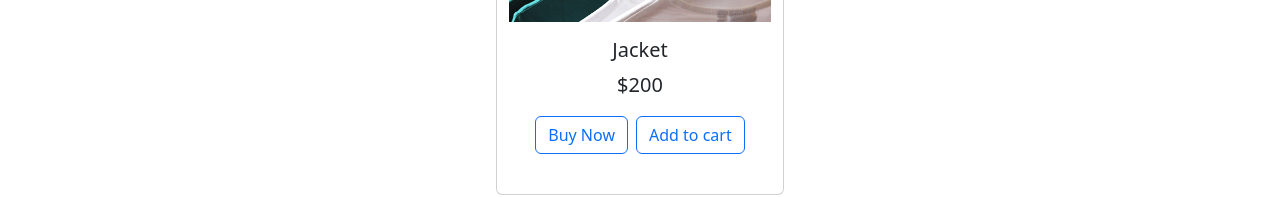
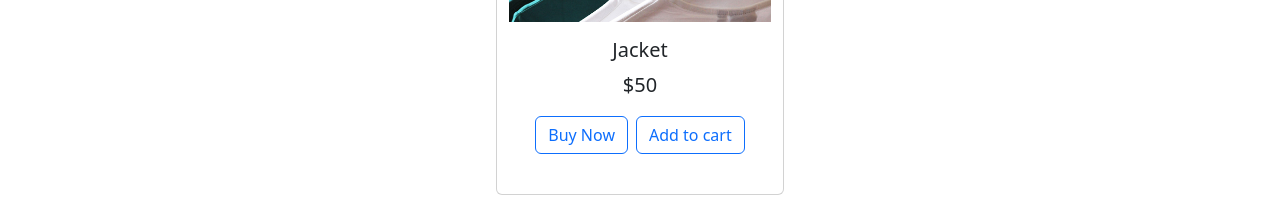
Before and after one commit to shahanapt/E-commerce, a React (Create React App) app: page /singleproduct in a window 1280 px wide. Shown: the part 480-677 px from the top of the page. Built offline with nearby package versions, Linux system fonts and the light colour scheme.

Commit message:
next commit

```diff
--- a/src/components/Product.jsx
+++ b/src/components/Product.jsx
@@ -19,7 +19,7 @@ function Product() {
             <img class="card-img-top" src={common} alt="" />
             <div class="card-body text-center">
               <h5 class="card-title">Jacket</h5>
-              <p className="lead">$200</p>
+              <p className="lead">$50</p>
               <Link to="/products">
                 <a href="/cart" class="btn btn-outline-primary me-2">
                   Buy Now
```
